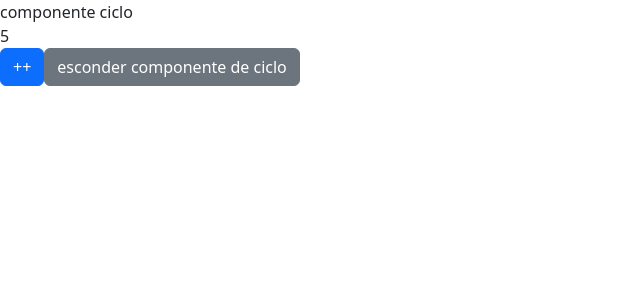
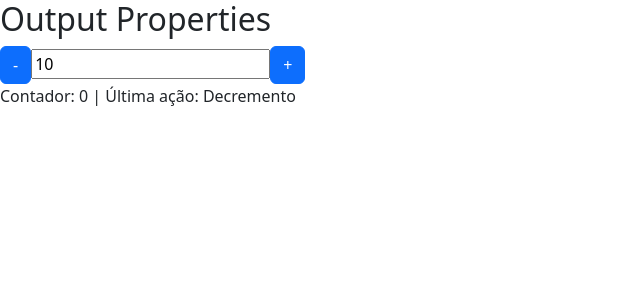
Before and after one commit to BernardoSemiOficial/curso-angular-loiane, an Angular app: page / in a window 1280 px wide. Shown: the top 300 px of the page, without its empty margins (0-640 px from the left). Built offline with nearby package versions, Linux system fonts and the light colour scheme.

Commit message:
docs: use viewchild

```diff
--- a/src/app/app.component.html
+++ b/src/app/app.component.html
@@ -1,8 +1,13 @@
 <main>
-  <!-- <app-data-binding></app-data-binding> -->
-  <app-ciclo *ngIf="isVisibleCiclo" [cicloValor]="cicloValor"></app-ciclo>
-  <button class="btn btn-primary" (click)="incrementarCicloValor()">++</button>
-  <button class="btn btn-secondary" (click)="esconderCiclo()">
-    esconder componente de ciclo
-  </button>
+  <app-data-binding></app-data-binding>
+  <!-- <section>
+    <h2>Ciclo de vida do componente</h2>
+    <app-ciclo *ngIf="isVisibleCiclo" [cicloValor]="cicloValor"></app-ciclo>
+    <button class="btn btn-primary" (click)="incrementarCicloValor()">
+      ++
+    </button>
+    <button class="btn btn-secondary" (click)="esconderCiclo()">
+      esconder componente de ciclo
+    </button>
+  </section> -->
 </main>
--- a/src/app/shared/components/output-property/output-property.component.html
+++ b/src/app/shared/components/output-property/output-property.component.html
@@ -1,5 +1,5 @@
 <section>
   <button class="btn btn-primary" (click)="handleClickDecrement()">-</button>
-  <input type="text" [value]="contadorValue" readonly />
+  <input type="text" [value]="contadorValue" readonly #inputContadorValue />
   <button class="btn btn-primary" (click)="handleClickIncrement()">+</button>
 </section>
--- a/src/app/shared/components/output-property/output-property.component.ts
+++ b/src/app/shared/components/output-property/output-property.component.ts
@@ -1,4 +1,11 @@
-import { Component, EventEmitter, Input, Output } from '@angular/core';
+import {
+  Component,
+  ElementRef,
+  EventEmitter,
+  Input,
+  Output,
+  ViewChild,
+} from '@angular/core';
 
 @Component({
   selector: 'app-contador',
@@ -13,10 +20,12 @@ export class OutputPropertyComponent {
     lastAction: 'increment' | 'decrement';
   }>();
 
+  @ViewChild('inputContadorValue') inputContador!: ElementRef;
+
   handleClickIncrement() {
-    this.contadorValue++;
+    this.inputContador.nativeElement.value++;
     this.contadorContext.emit({
-      contadorValue: this.contadorValue,
+      contadorValue: this.inputContador.nativeElement.value,
       lastAction: 'increment',
     });
   }
```
